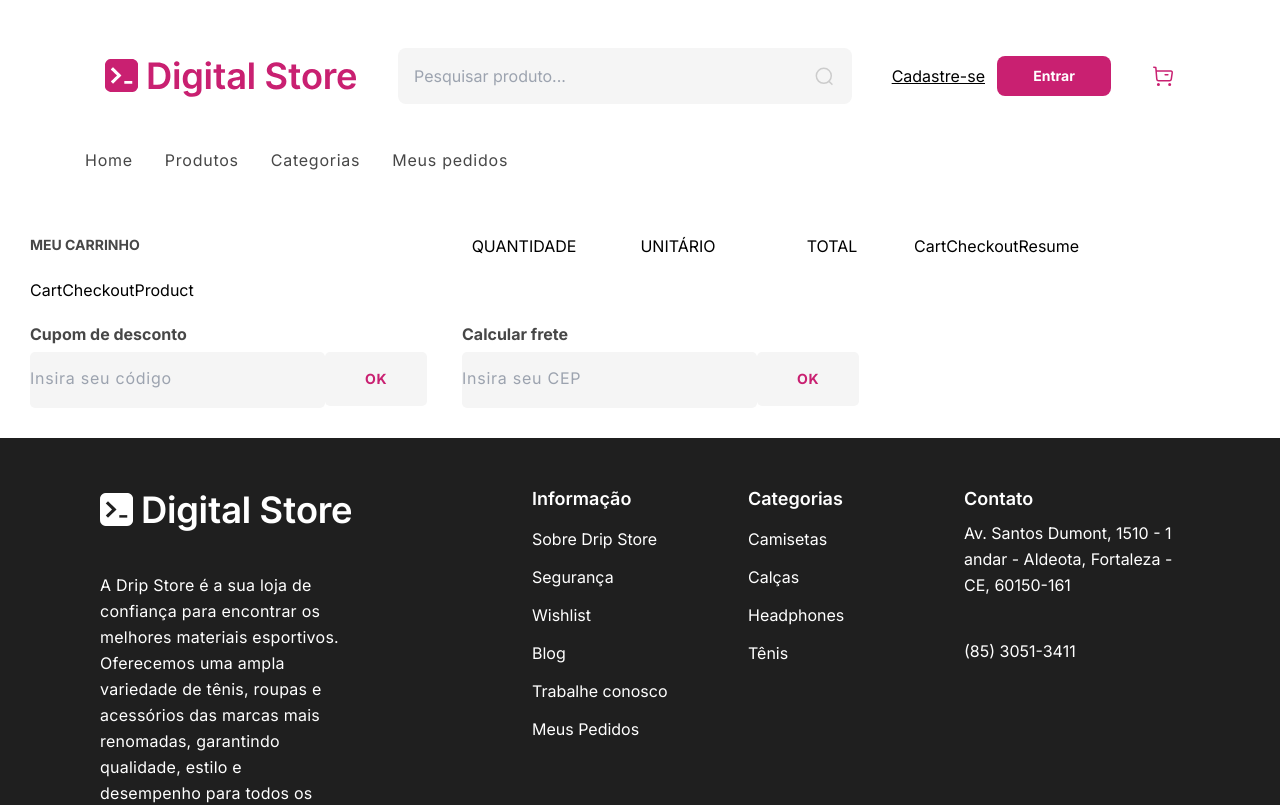
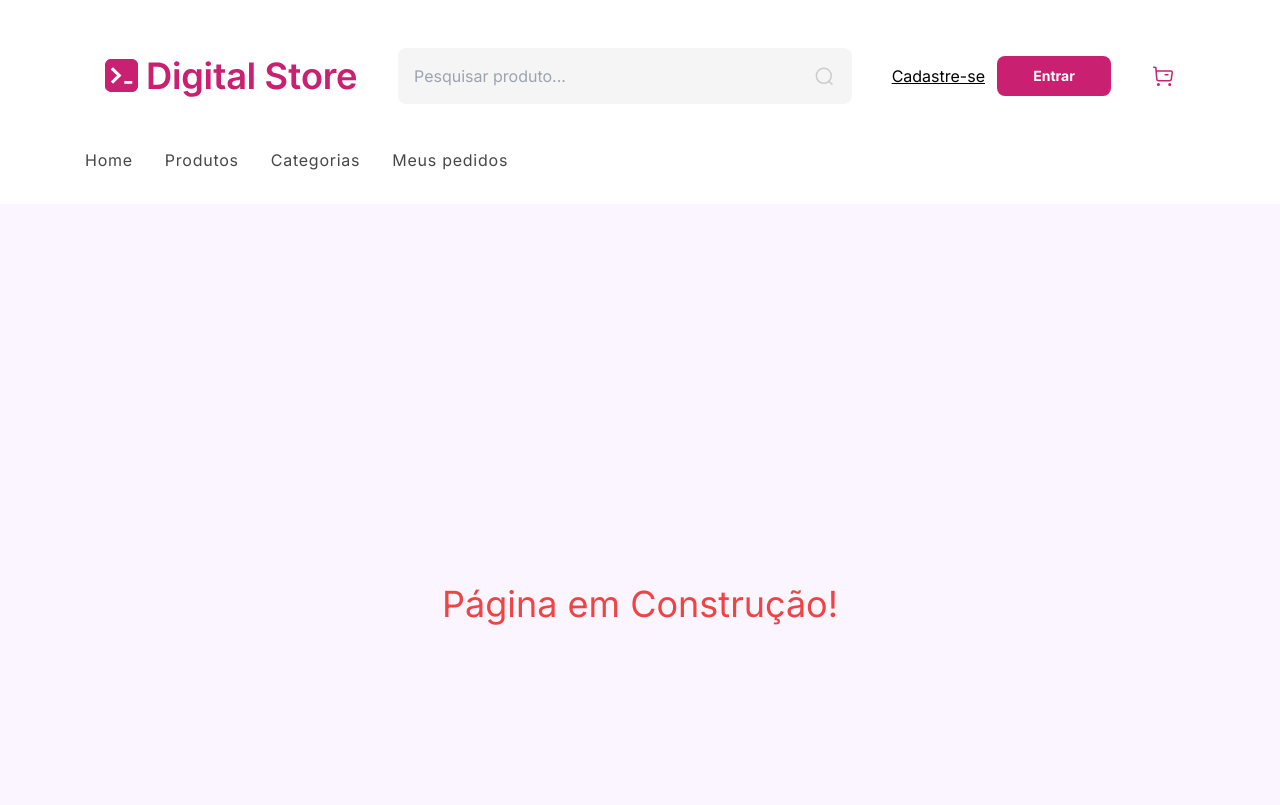
Before and after one commit to flaviare1s/drip-store, a React (Vite) app: page /checkout in a window 1280 px wide. Shown: the top 805 px of the page. Built offline with nearby package versions, Linux system fonts and the light colour scheme; no server answers.

Commit message:
Coloca página de carrinho em contrução (versão de deploy)

```diff
--- a/src/pages/CartCheckout.jsx
+++ b/src/pages/CartCheckout.jsx
@@ -1,41 +1,7 @@
-import { CartCheckoutResume } from '../components/CartCheckout/CartCheckoutResume'
-import { CartCheckoutProduct } from '../components/CartCheckout/CartCheckoutProduct'
-
 export const CartCheckout = () => {
-
   return (
-    <div className='flex flex-col justify-between items-start gap-5 p-[30px] md:flex-row'>
-      <div className='w-full md:w-[72%]'>
-        <div className='flex flex-col md:flex-row justify-between w-full pb-5'>
-          <div className='w-1/2'>
-            <h3 className='text-sm font-bold text-dark-gray-2 leading-[22px]'>MEU CARRINHO</h3>
-          </div>
-          <div className='w-1/2 flex justify-between items-center gap-[30px]'>
-            <h3 className='w-[33%] items-center text-center m-auto min-w-[120px]'>QUANTIDADE</h3>
-            <h3 className='w-[33%] items-center text-center m-auto min-w-[120px]'>UNITÁRIO</h3>
-            <h3 className='w-[33%] items-center text-center m-auto min-w-[120px]'>TOTAL</h3>
-          </div>
-        </div>
-        <section>
-          <CartCheckoutProduct />
-        </section>
-
-        <div className='flex justify-between text-center'>
-          <div className='w-1/2 block text-left pt-5'>
-            <p className='text-dark-gray-2 font-xs font-bold leading-[24px] tracking-[0.75] pb-[6px]'>Cupom de desconto</p>
-            <input className='py-4 pr-[61px] pt-3 bg-light-gray-3 text-dark-gray-3 leading-[28px] tracking-[.75px] mt-10px border-none rounded-[5px]' type="text" name="desc" id="desc" placeholder='Insira seu código' />
-            <button className='py-4 px-10 bg-light-gray-3 text-primary text-center text-sm font-bold leading-[22px] tracking-[.75px] border-none rounded-[5px] hover:bg-tertiary'>OK</button>
-          </div>
-          <div className='w-1/2 block text-left pt-5'>
-            <p className='text-dark-gray-2 font-xs font-bold leading-[24px] tracking-[0.75] pb-[6px]'>Calcular frete</p>
-            <input className='py-4 pr-[61px] pt-3 bg-light-gray-3 text-dark-gray-3 leading-[28px] tracking-[.75px] mt-10px border-none rounded-[5px]' type="text" name="cep" id="cep" placeholder='Insira seu CEP' />
-            <button className='py-4 px-10 bg-light-gray-3 text-primary text-center text-sm font-bold leading-[22px] tracking-[.75px] border-none rounded-[5px] hover:bg-tertiary'>OK</button>
-          </div>
-        </div>
-      </div>
-      <div className='w-[28%]'>
-        <CartCheckoutResume />
-      </div>
-    </div>
+    <section className="bg-purple-50 flex flex-col justify-center items-center h-screen">
+      <h1 className="text-4xl text-red-500 text-center">Página em Construção!</h1>
+    </section>
   )
 }
```
